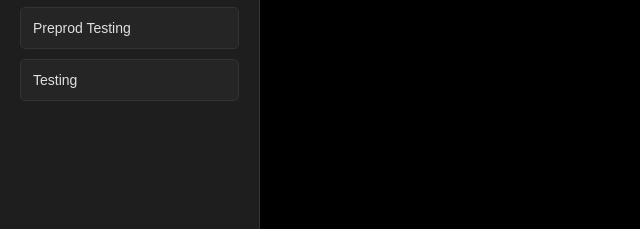
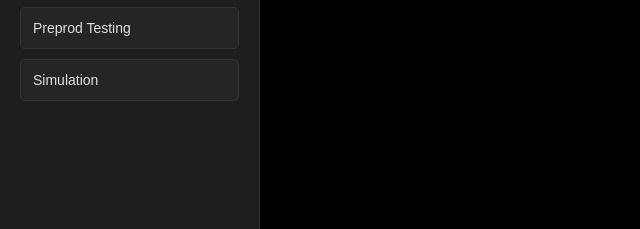
Before and after one commit to systemspcpyd/dashboard, a website: page index.html in a window 1280 px wide. Shown: the part 237-466 px from the top of the page, 0-640 px from the left. Drawn offline with Linux system fonts and the light colour scheme.

Commit message:
Update index.html

```diff
--- a/index.html
+++ b/index.html
@@ -34,7 +34,7 @@
             <button class="nav-btn" onclick="openPage('https://systemspc.vercel.app/stress-testing/index.html')">Stress Testing</button>
             <button class="nav-btn" onclick="openPage('https://systemspc.vercel.app/production/index.html')">Production Testing</button>
             <button class="nav-btn" onclick="openPage('https://systemspc.vercel.app/preprod/index.html')">Preprod Testing</button>
-            <button class="nav-btn" onclick="openPage('https://systemspc.vercel.app/automation-test/index.html')">Testing</button>
+            <button class="nav-btn" onclick="openPage('https://systemspc.vercel.app/simulation/mpi-preprod-hosted.html')">Simulation</button>
         </div>
 
         <div class="content">
```
